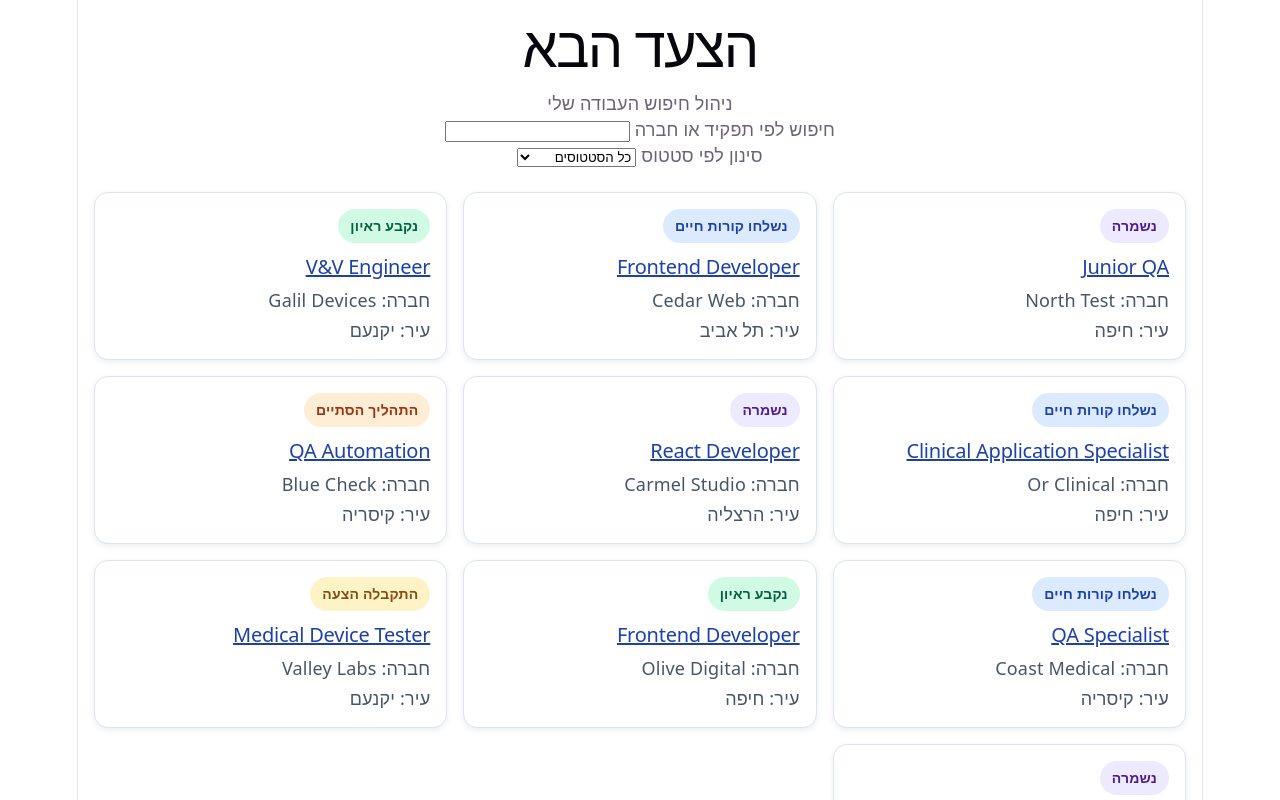
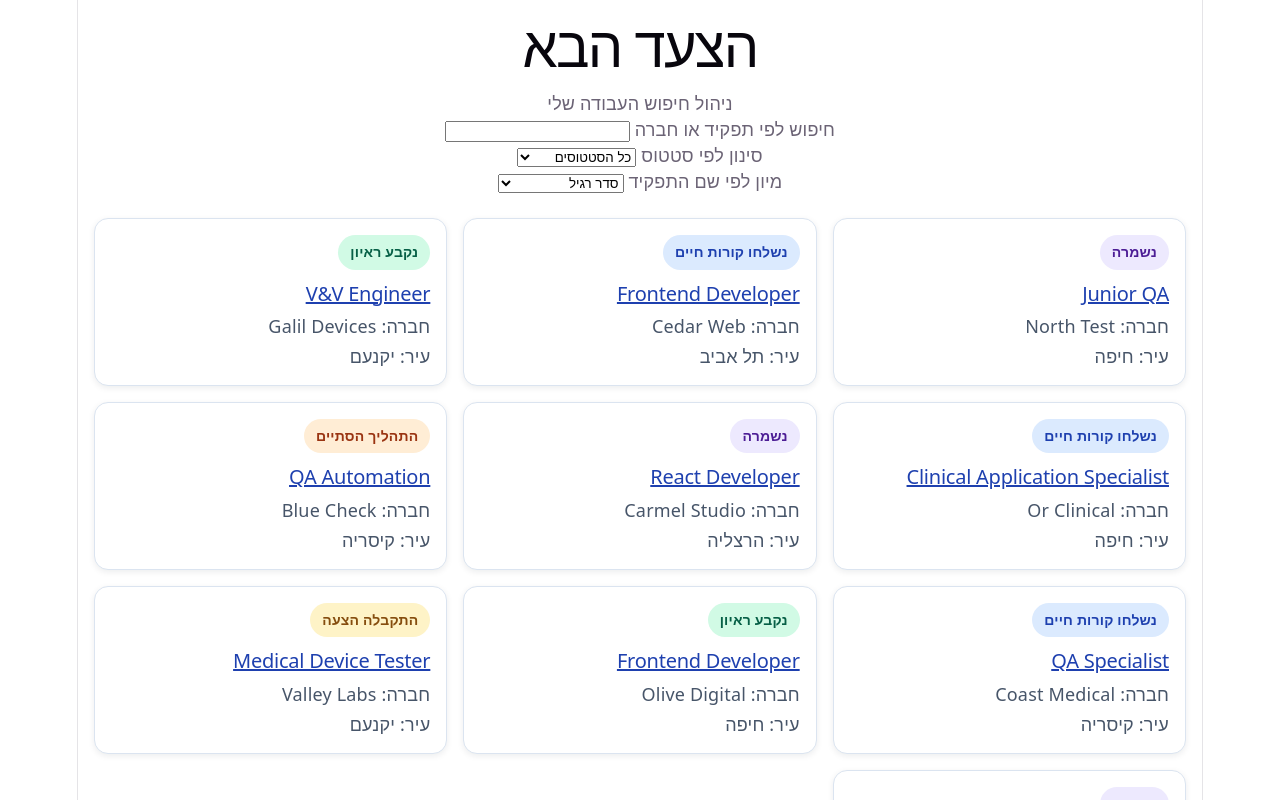
Before and after one commit to amlinskyirina/job-search-tracker, a React (Vite) app: page / in a window 1280 px wide. Shown: the top 800 px of the page. Built offline with nearby package versions, Linux system fonts and the light colour scheme.

Commit message:
Add job sorting by title

```diff
--- a/src/JobsPage.jsx
+++ b/src/JobsPage.jsx
@@ -3,9 +3,12 @@ import JobList from "./JobList.jsx";
 import JobForm from "./JobForm.jsx";
 import { statuses } from "./jobStatuses.js";
 
+const titleCollator = new Intl.Collator("he", { sensitivity: "base" });
+
 export default function JobsPage({ jobs, onAddJob }) {
   const [selectedStatus, setSelectedStatus] = useState("");
   const [searchText, setSearchText] = useState("");
+  const [sortOrder, setSortOrder] = useState("");
 
   const filterStatuses = [
     ...new Set([...statuses, ...jobs.map((job) => job.status).filter(Boolean)]),
@@ -22,6 +25,18 @@ export default function JobsPage({ jobs, onAddJob }) {
 
     return matchesStatus && matchesSearch;
   });
+
+  const sortedJobs =
+    sortOrder === ""
+      ? visibleJobs
+      : [...visibleJobs].sort((firstJob, secondJob) => {
+          const comparison = titleCollator.compare(
+            firstJob.title ?? "",
+            secondJob.title ?? "",
+          );
+
+          return sortOrder === "asc" ? comparison : -comparison;
+        });
 
   const showNoMatches =
     visibleJobs.length === 0 && (query !== "" || selectedStatus !== "");
@@ -60,6 +75,20 @@ export default function JobsPage({ jobs, onAddJob }) {
         </select>
       </label>
 
+      <div>
+        <label>
+          מיון לפי שם התפקיד{" "}
+          <select
+            value={sortOrder}
+            onChange={(event) => setSortOrder(event.target.value)}
+          >
+            <option value="">סדר רגיל</option>
+            <option value="asc">סדר אלפביתי עולה</option>
+            <option value="desc">סדר אלפביתי יורד</option>
+          </select>
+        </label>
+      </div>
+
       {showNoMatches ? (
         <p role="status">
           {query !== ""
@@ -67,7 +96,7 @@ export default function JobsPage({ jobs, onAddJob }) {
             : "אין משרות בסטטוס שנבחר"}
         </p>
       ) : (
-        <JobList jobs={visibleJobs} />
+        <JobList jobs={sortedJobs} />
       )}
 
       <JobForm onAddJob={onAddJob} />
```
